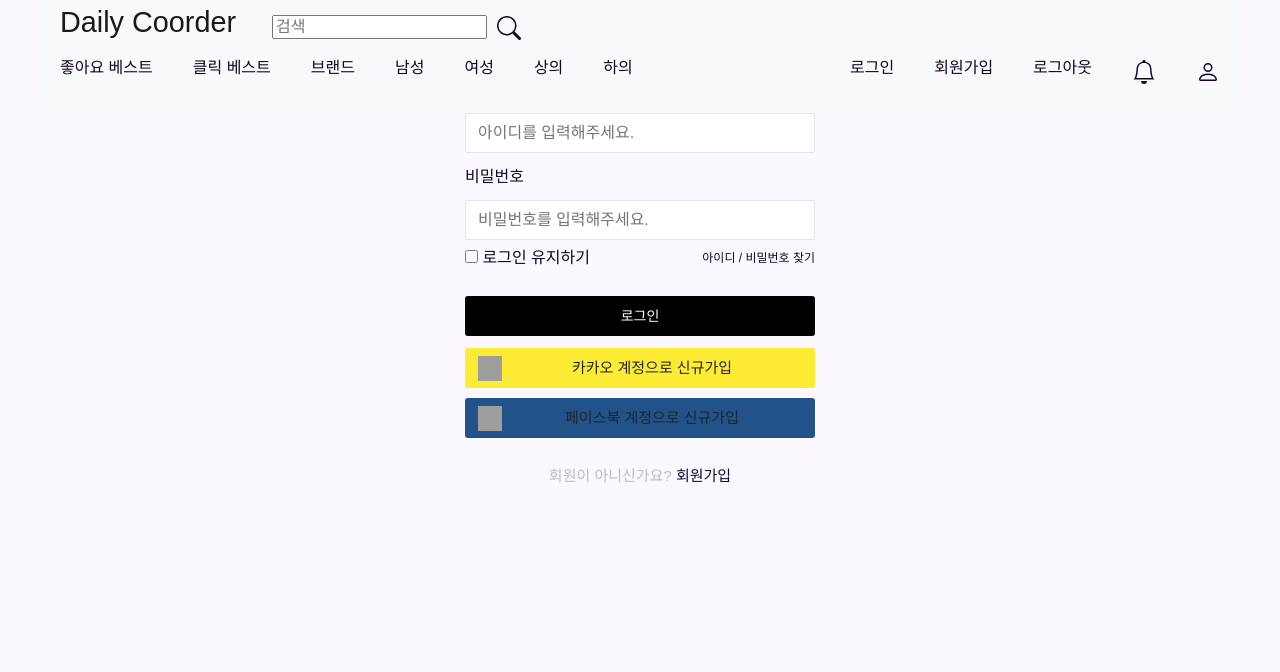
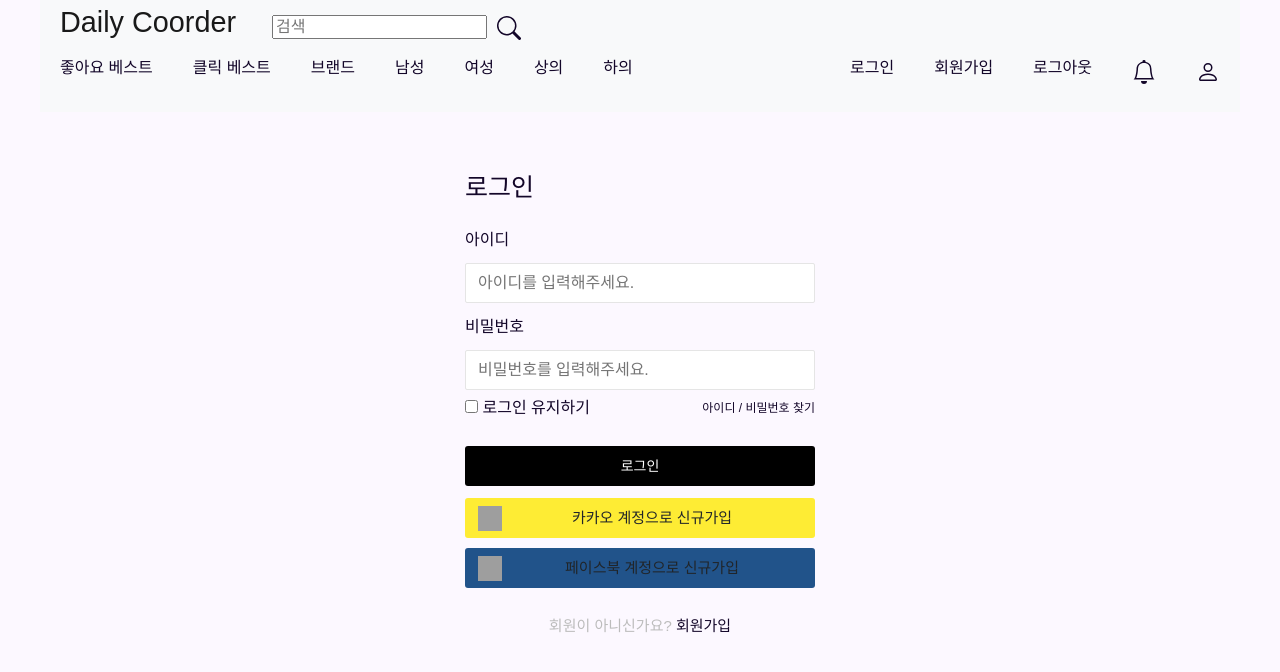
Before and after one commit to silbioa480/Daily-Coorder, a React (Create React App) app: page /login in a window 1280 px wide. Shown: the top 672 px of the page. Built offline with nearby package versions, Linux system fonts and the light colour scheme; grey boxes are pictures that could not be loaded.

Commit message:
가영: 로그인창은 css부분 조금 수정

```diff
--- a/src/routes/LogIn.js
+++ b/src/routes/LogIn.js
@@ -26,7 +26,7 @@ function LogIn() {
             width: '100%', height: '40vh'
         }}>
             <form onSubmit={onSubmitHandler}>
-                <p style={{display: "flex", flexDirection: "column", fontSize: "25px"}}>로그인</p>
+                <p style={{marginTop: "300px", display: "flex", flexDirection: "column", fontSize: "25px"}}>로그인</p>
                 <br/><br/>
                 <label>아이디</label>
                 <input style={{marginTop: "15px", borderRadius: "2px", width:"100%", height:"40px",
```
